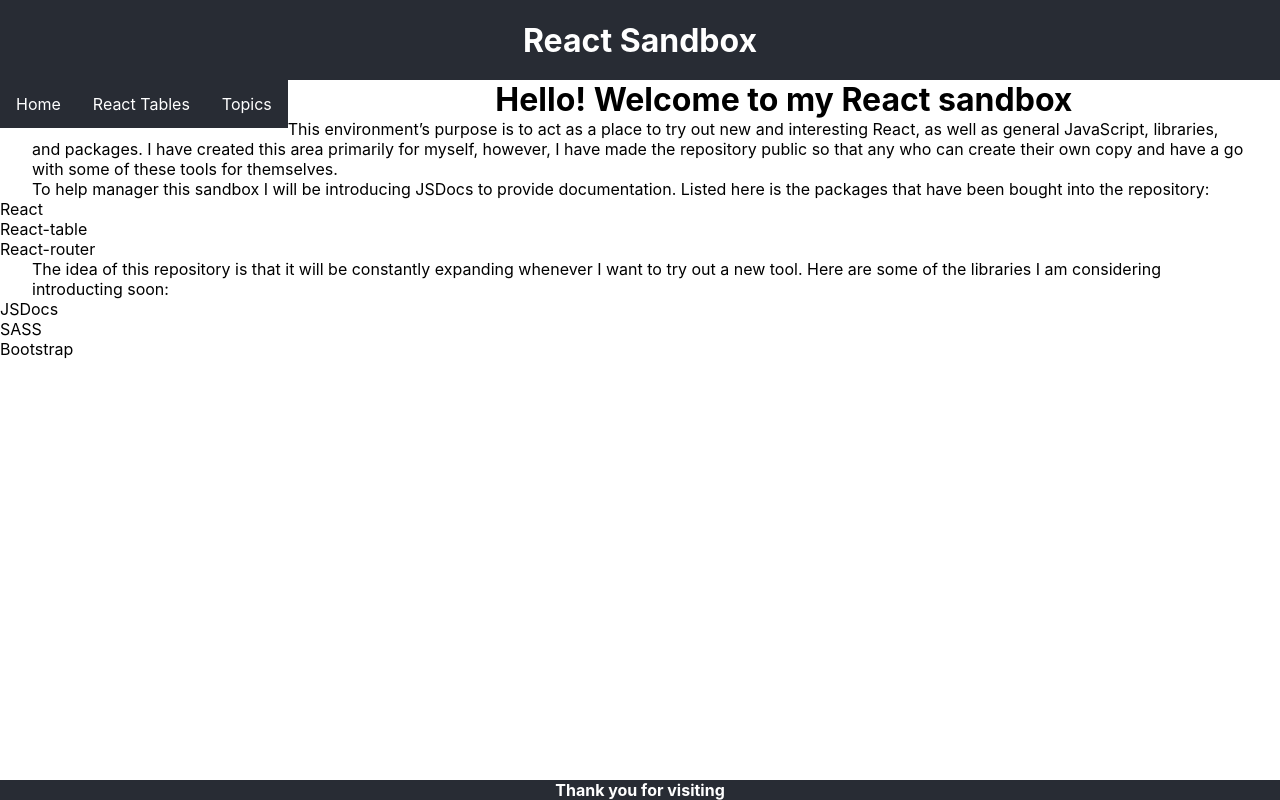
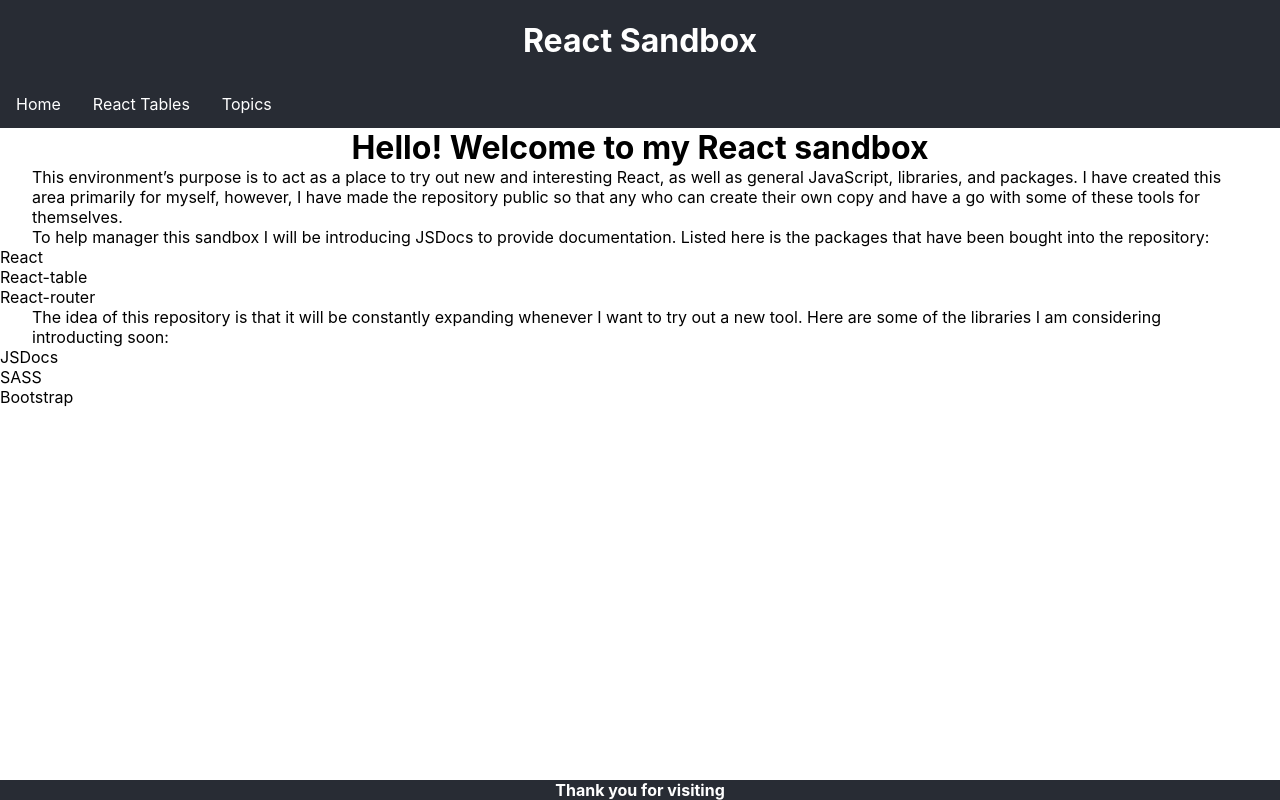
Before and after one commit to MatthewNobes/React-Sandbox, a React (Create React App) app: page / in a window 1280 px wide. Built offline with nearby package versions, Linux system fonts and the light colour scheme.

Commit message:
Nav bar alterations

```diff
--- a/src/App.js
+++ b/src/App.js
@@ -51,10 +51,10 @@ function Topics() {
 
   return (
     <div>
-      <h2>Topics</h2>
+
 
       <ul>
-        <li className="React-Router-sublinks">
+        <li className="React-Router-Headlinks">
           <Link className="React-Router-Links" to={`${match.url}/components`}>Components</Link>
         </li>
         <li className="React-Router-sublinks">
@@ -63,6 +63,8 @@ function Topics() {
           </Link>
         </li>
       </ul>
+
+      <h2>Topics</h2>
 
       {/* The Topics page has its own <Switch> with more routes
           that build on the /topics URL path. You can think of the
@@ -76,6 +78,7 @@ function Topics() {
           <h3>Please select a topic.</h3>
         </Route>
       </Switch>
+
     </div>
   );
 }
--- a/src/css/App.css
+++ b/src/css/App.css
@@ -38,6 +38,13 @@
   background-color: #282c34;
 }
 
+.React-Router-Group {
+  width: 100%;
+  display: flex;
+
+  background-color: #282c34;
+}
+
 .React-Router-sublinks {
   display: inline;
   list-style-type: none;
@@ -47,15 +54,13 @@
   background-color: #282c34;
 }
 
-.React-Router-headlinks {
-  float: left;
-}
 
 .React-Router-Links:hover {
   background-color: #111;
 }
 
 .React-Router-Links {
+  background-color: #282c34;
   display: block;
   color: white;
   text-align: center;
```
